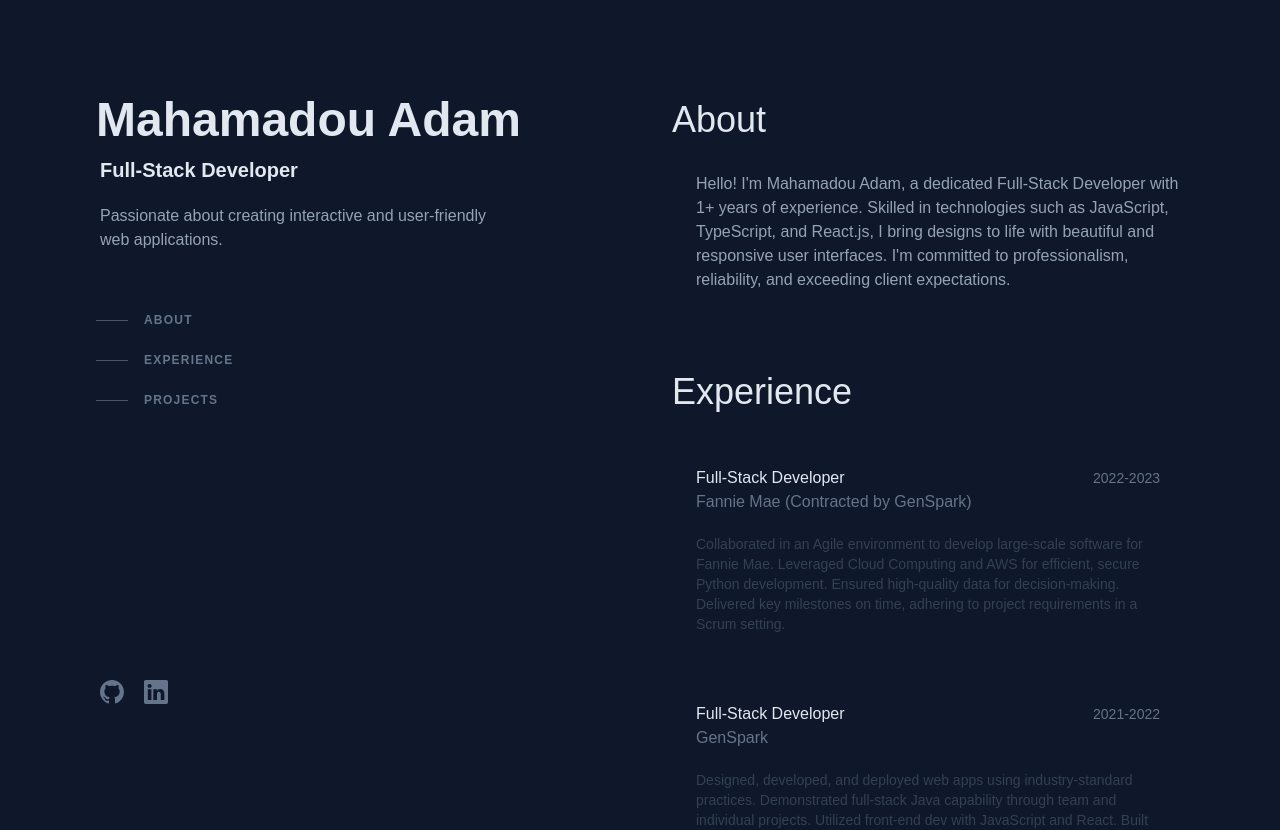
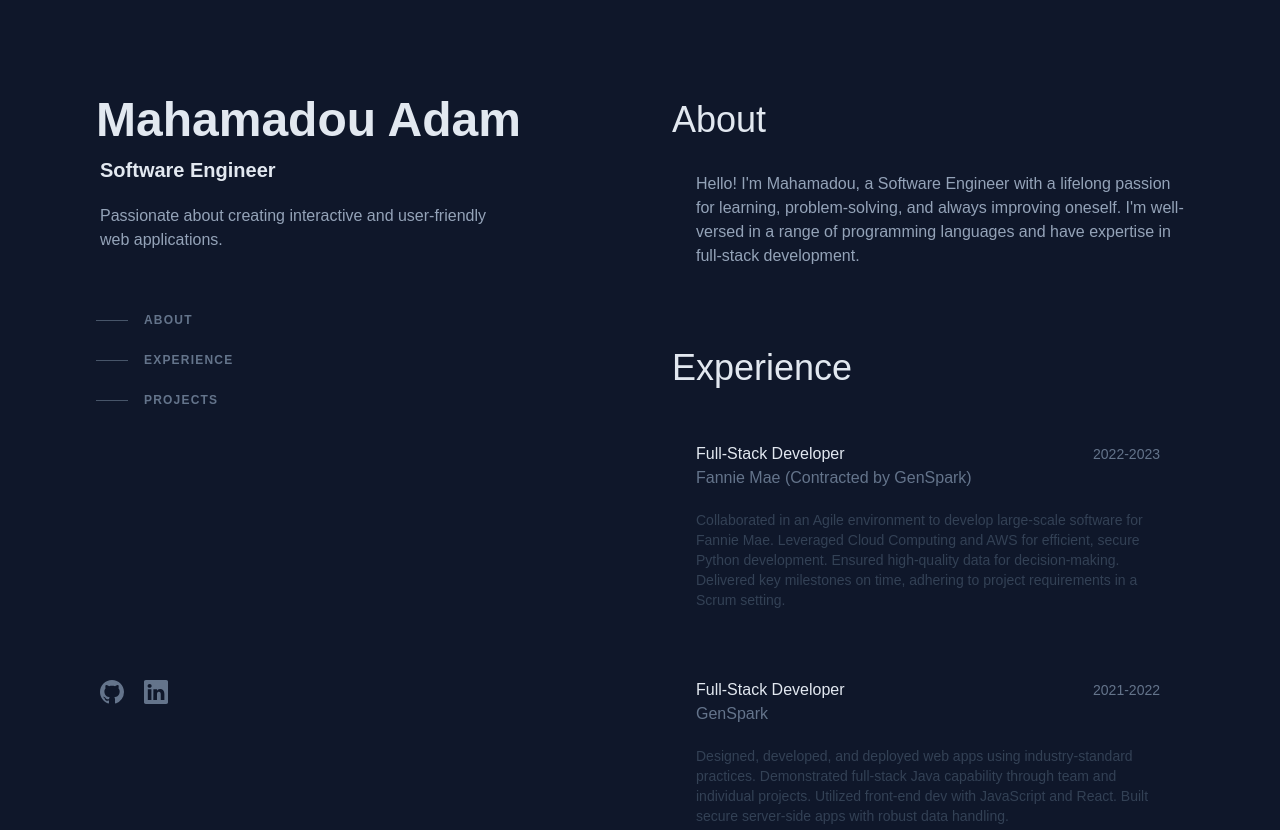
Before and after one commit to AbbaAdam1/Portfolio, a React (Create React App) app: page / in a window 1280 px wide. Shown: the top 830 px of the page. Built offline with nearby package versions, Linux system fonts and the light colour scheme.

Commit message:
landing page update

```diff
--- a/src/About.js
+++ b/src/About.js
@@ -7,11 +7,8 @@ const About = () => {
       <h1 className="text-4xl">About</h1>
 
       <p className="text-slate-400 pl-6 md:pl-6 pt-8">
-        Hello! I'm Mahamadou Adam, a dedicated Full-Stack Developer with 1+
-        years of experience. Skilled in technologies such as JavaScript,
-        TypeScript, and React.js, I bring designs to life with beautiful and
-        responsive user interfaces. I'm committed to professionalism,
-        reliability, and exceeding client expectations.
+        Hello! I'm Mahamadou, a Software Engineer with a lifelong passion for learning, problem-solving, and always improving oneself.
+        I'm well-versed in a range of programming languages and have expertise in full-stack development.
       </p>
     </section>
   );
--- a/src/Name.js
+++ b/src/Name.js
@@ -5,7 +5,7 @@ const Name = () => {
   return (
     <div className="lg:fixed pl-3 pt-5 lg:pt-0 lg:pl-0">
       <h1 className="text-4xl lg:text-5xl font-bold">Mahamadou Adam</h1>
-      <h2 className="pl-1 pt-3 text-xl font-bold">Full-Stack Developer</h2>
+      <h2 className="pl-1 pt-3 text-xl font-bold">Software Engineer</h2>
       <p className="wrapper pl-1 pt-5 text-slate-400">
         Passionate about creating interactive and user-friendly web
         applications.
```
